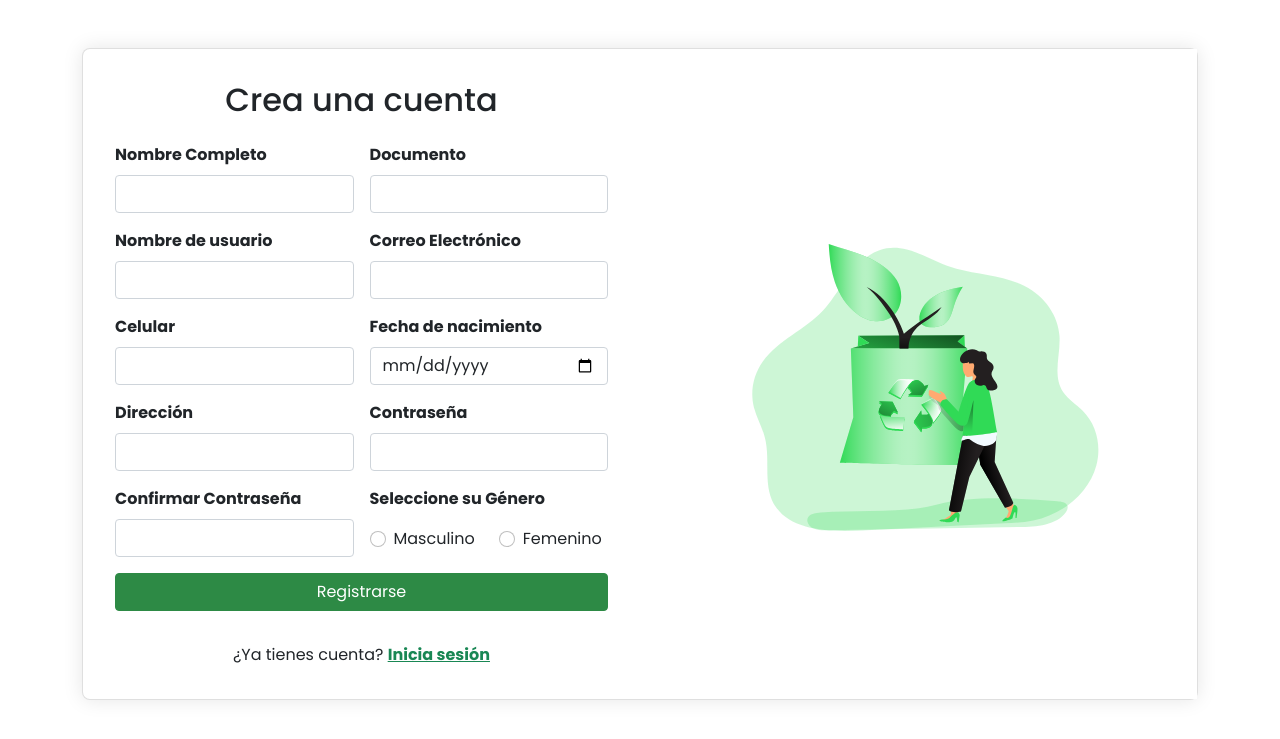
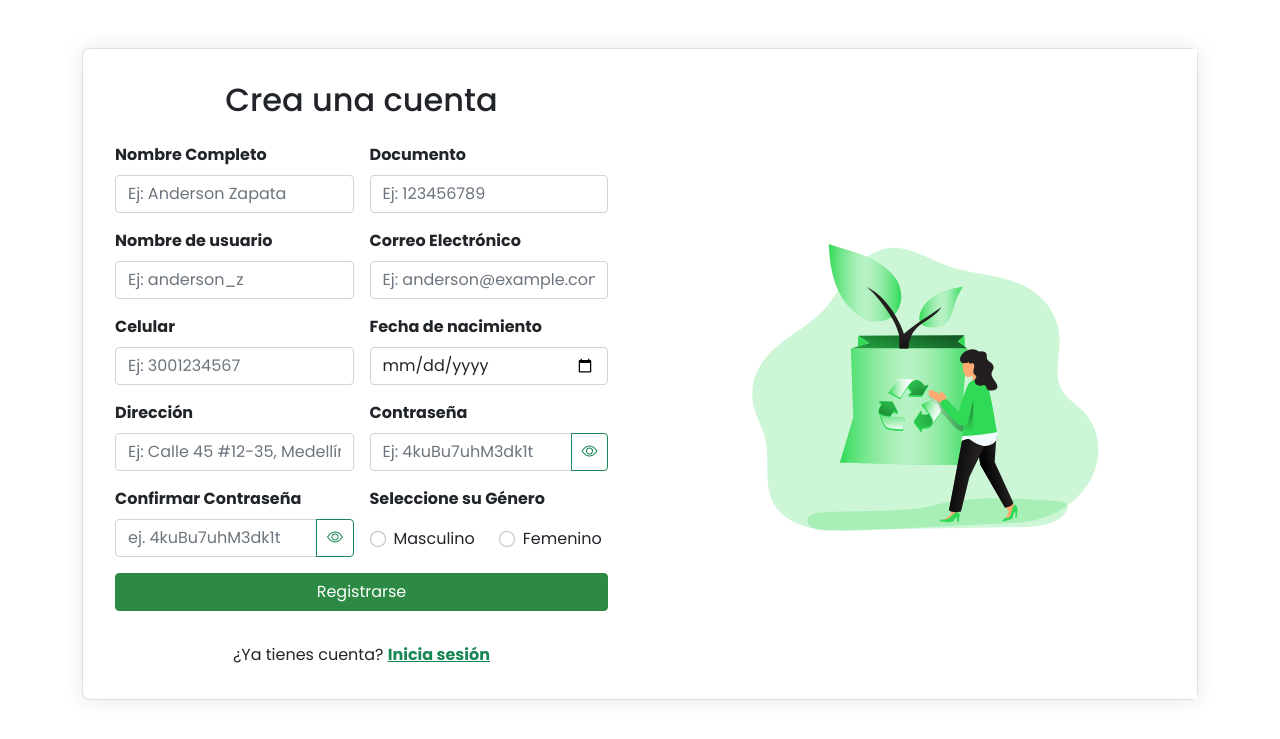
Before and after one commit to JuanRodriguezDV/ProyectoPoli, a Django app: page /signup in a window 1280 px wide. Shown: the top 739 px of the page. Run offline with Django 5.2, Linux system fonts and the light colour scheme.

Commit message:
feat: enhance user authentication UI and improve form accessibility

```diff
--- a/green/core/templates/signup.html
+++ b/green/core/templates/signup.html
@@ -13,23 +13,23 @@
             <div class="row g-3">
               <div class="col-md-6">
                 <label for="nombreCompleto" class="form-label">Nombre Completo</label>
-                <input type="text" class="form-control" id="nombre" name="nombre" required>
+                <input type="text" class="form-control" placeholder="Ej: Anderson Zapata" id="nombre" name="nombre" required>
               </div>
               <div class="col-md-6">
                 <label for="documento" class="form-label">Documento</label>
-                <input type="number" class="form-control" id="documento" name="documento" required>
+                <input type="number" class="form-control" placeholder="Ej: 123456789" id="documento" name="documento" required>
               </div>
               <div class="col-md-6">
                 <label for="username" class="form-label">Nombre de usuario</label>
-                <input type="text" class="form-control" id="nombre_usuario" name="nombre_usuario" required>
+                <input type="text" class="form-control" placeholder="Ej: anderson_z" id="nombre_usuario" name="nombre_usuario" required>
               </div>
               <div class="col-md-6">
                 <label for="correo" class="form-label">Correo Electrónico</label>
-                <input type="email" class="form-control" id="correo" name="correo" required>
+                <input type="email" class="form-control" placeholder="Ej: anderson@example.com" id="correo" name="correo" required>
               </div>
               <div class="col-md-6">
                 <label for="celular" class="form-label">Celular</label>
-                <input type="tel" class="form-control" id="celular" name="celular" required>
+                <input type="tel" class="form-control" placeholder="Ej: 3001234567" id="celular" name="celular" required>
               </div>
               <div class="col-md-6">
                 <label for="fecha_nacimiento" class="form-label">Fecha de nacimiento</label>
@@ -37,17 +37,30 @@
               </div>
               <div class="col-md-6">
                 <label for="direccion" class="form-label">Dirección</label>
-                <input type="text" class="form-control" id="direccion" name="direccion" required>
+                <input type="text" class="form-control" placeholder="Ej: Calle 45 #12-35, Medellín" id="direccion" name="direccion" required>
               </div>
               <div class="col-md-6">
                 <label for="contrasena" class="form-label">Contraseña</label>
-                <input type="password" class="form-control" id="contrasena" name="contrasena" required>
+                <div class="input-group">
+                  <input type="password" class="form-control" placeholder="Ej: 4kuBu7uhM3dk1t" id="contrasena" name="contrasena"
+                        required autocomplete="new-password">
+                  <button type="button" class="btn btn-outline-success toggle-pass"
+                          data-target="#contrasena" aria-label="Mostrar u ocultar contraseña">
+                    <i class="bi bi-eye"></i>
+                  </button>
+                </div>
               </div>
               <div class="col-md-6">
-                  <label for="confirmar" class="form-label">Confirmar Contraseña</label>
-                  <input type="password" class="form-control" id="confirmar" name="confirmar_contrasena" required>
+                <label for="confirmar" class="form-label">Confirmar Contraseña</label>
+                <div class="input-group">
+                  <input type="password" class="form-control" placeholder="ej. 4kuBu7uhM3dk1t" id="confirmar" name="confirmar_contrasena"
+                        required autocomplete="new-password">
+                  <button type="button" class="btn btn-outline-success toggle-pass"
+                          data-target="#confirmar" aria-label="Mostrar u ocultar contraseña">
+                    <i class="bi bi-eye"></i>
+                  </button>
                 </div>
-
+              </div>
                 <div class="col-md-6">
                   <label class="form-label d-block">Seleccione su Género</label>
                   <div class="d-flex gap-4 pt-2">
@@ -85,5 +98,21 @@
     </div>
   </div>
 </div>
-
+<script>
+  document.addEventListener('DOMContentLoaded', () => {
+    document.querySelectorAll('.toggle-pass').forEach(btn => {
+      btn.addEventListener('click', () => {
+        const input = document.querySelector(btn.dataset.target);
+        if (!input) return;
+        const show = input.type === 'password';
+        input.type = show ? 'text' : 'password';
+        const icon = btn.querySelector('i');
+        icon.classList.toggle('bi-eye', !show);
+        icon.classList.toggle('bi-eye-slash', show);
+        btn.setAttribute('aria-pressed', show);
+        input.focus({ preventScroll: true });
+      });
+    });
+  });
+</script>
 {% endblock %}
--- a/green/static/css/styles.css
+++ b/green/static/css/styles.css
@@ -114,20 +114,24 @@
   justify-content: center;
   background-color: #ffffff;
 }
+
 .login-card {
   background-color: #fff;
   border-radius: 10px;
   box-shadow: 0 0 15px rgba(0,0,0,0.1);
   overflow: hidden;
 }
+
 /*Estilo  Formularios*/
 .card-custom {
   border-radius: 0.5rem;
   box-shadow: 0 0 20px rgba(0,0,0,0.1);
 }
+
 .container .form-section {
   padding: 2rem;
 }
+
 .illustration {
   background-color: #fff;
   display: flex;
@@ -135,10 +139,20 @@
   justify-content: center;
   padding: 2rem;
 }
+
 .illustration img {
   max-width: 80%;
   height: auto;
 }
+
 .form-label {
   font-weight: bold;
 }
+
+.toggle-pass {
+  padding: .375rem .6rem;
+}
+
+.toggle-pass i {
+  pointer-events: none;
+}
```
Also changed, not shown: green/core/templates/home.html (+28 -8 lines), green/core/templates/signin.html (+25 -5 lines), green/db.sqlite3.
